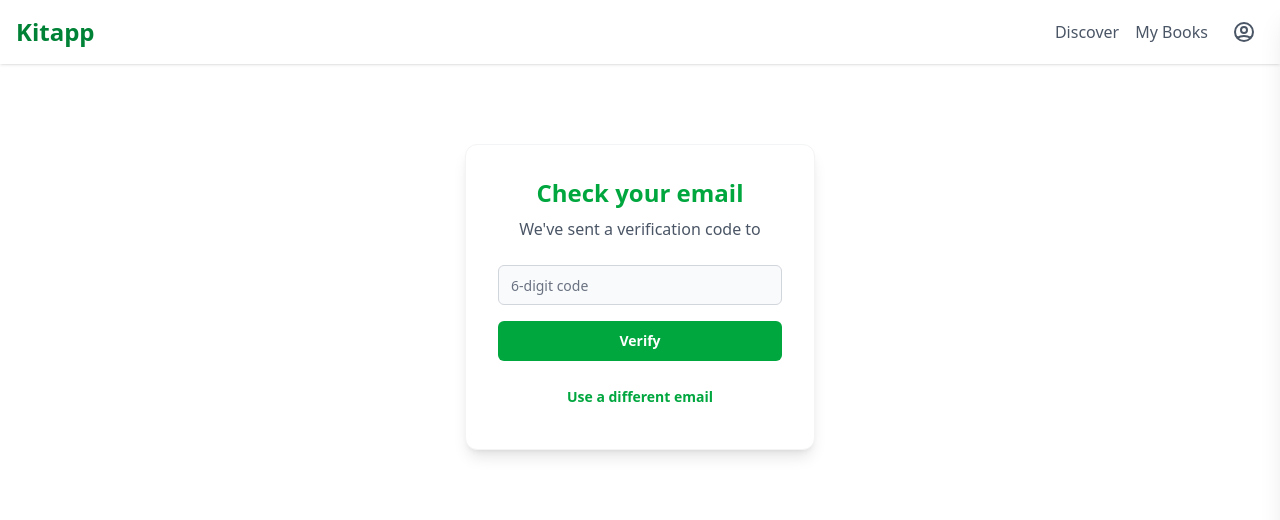
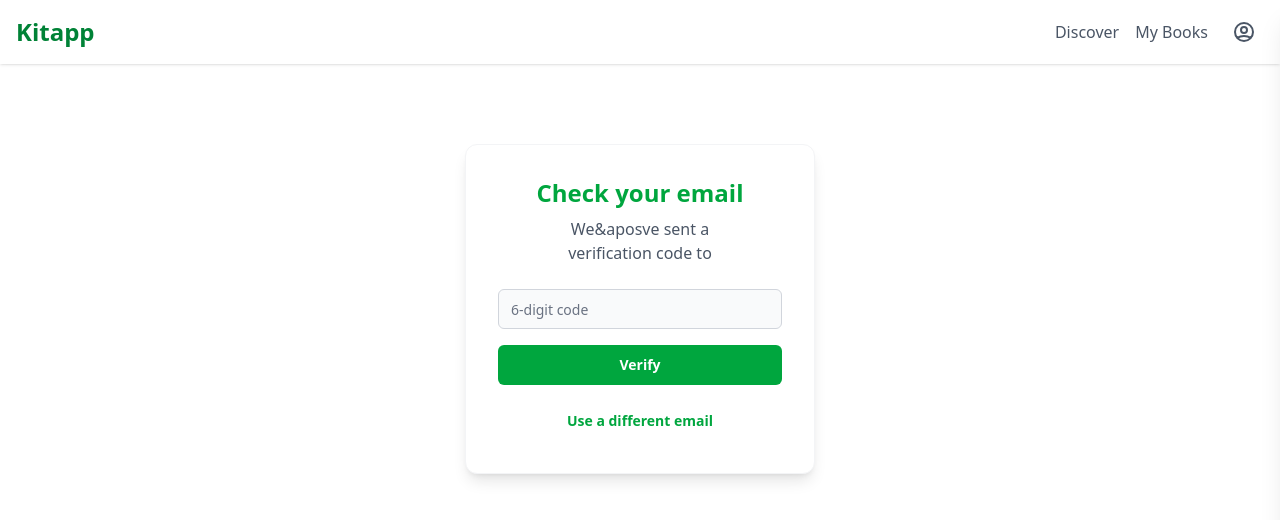
Before and after one commit to mtilerisoy/kitapp, a Next.js app: page /login/verify in a window 1280 px wide. Shown: the top 520 px of the page. Built offline with nearby package versions, Linux system fonts and the light colour scheme; no server answers.

Commit message:
fix eslint errors

```diff
--- a/src/app/(auth)/login/verify/page.tsx
+++ b/src/app/(auth)/login/verify/page.tsx
@@ -1,6 +1,6 @@
 'use client';
 
-import React, { useState, useEffect, Suspense } from 'react';
+import React, { Suspense } from 'react';
 import { useRouter, useSearchParams } from 'next/navigation';
 import OtpVerification from '@/components/OtpVerification'; // Updated path
 import { supabase } from '@/utils/supabase';
@@ -21,7 +21,7 @@ function VerifyPageContent() {
         <div className="grid gap-2 text-center">
           <h1 className="text-2xl font-bold text-green-600">Check your email</h1>
           <p className="text-balance text-muted-foreground text-gray-600">
-            We've sent a verification code to
+            We&aposve sent a verification code to
             <br />
             <span className="font-semibold text-gray-800">{email}</span>
           </p>
--- a/src/components/BookCard.tsx
+++ b/src/components/BookCard.tsx
@@ -1,5 +1,5 @@
 import React from 'react';
-import Image from 'next/image';
+// import Image from 'next/image';
 import { Book } from '@/types';
 
 interface BookCardProps {
--- a/src/components/ui/Input.tsx
+++ b/src/components/ui/Input.tsx
@@ -3,8 +3,7 @@
 import * as React from 'react';
 import { cn } from '@/lib/utils'; // We will create this utility next
 
-export interface InputProps
-  extends React.InputHTMLAttributes<HTMLInputElement> {}
+export type InputProps = React.InputHTMLAttributes<HTMLInputElement>;
 
 const Input = React.forwardRef<HTMLInputElement, InputProps>(
   ({ className, type, ...props }, ref) => {
```
